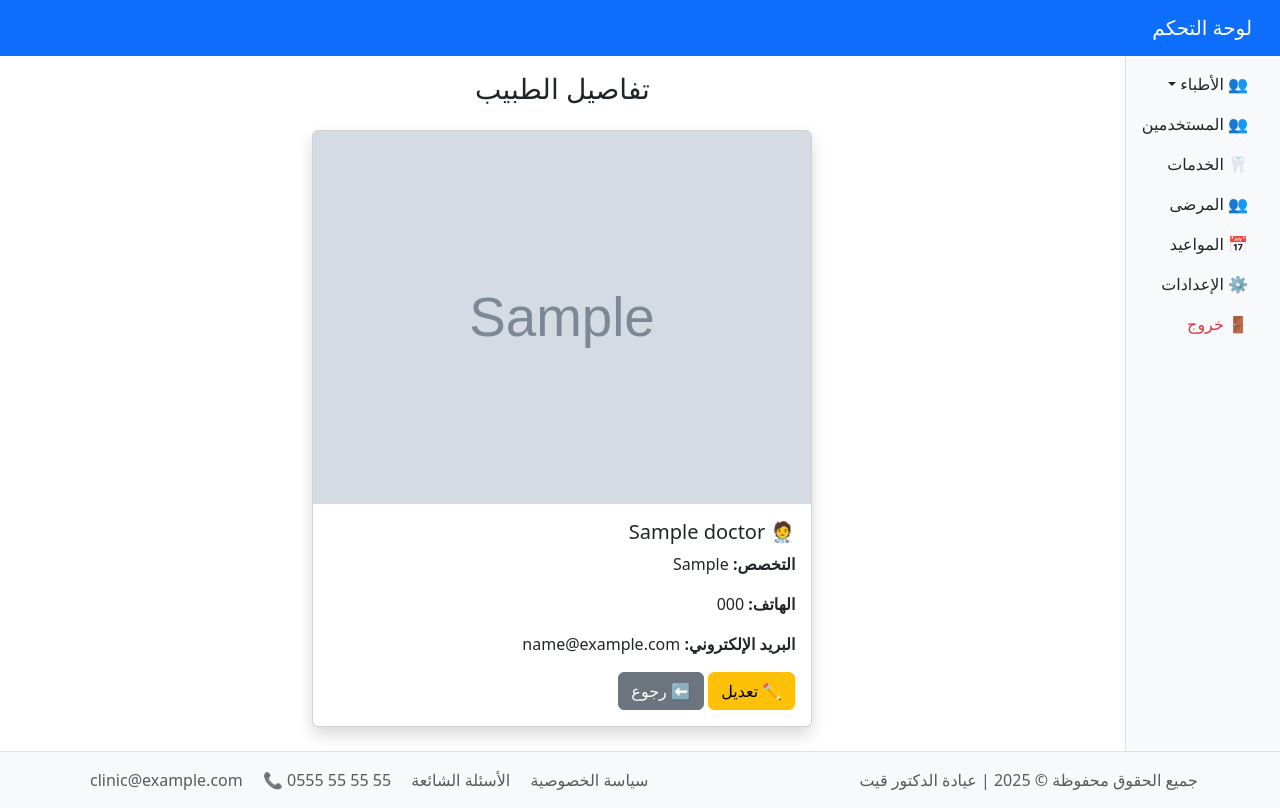
After one commit to Fatma-Laidani/Doctors, a Django app: page /doctors/1/ in a window 1280 px wide. The commit adds this page. Run offline with Django 4.2, Linux system fonts and the light colour scheme; a user stored in the database is signed in; tables that the repository leaves empty hold one stand-in row (values such as "Sample post"); grey boxes marked "Sample" are stand-in pictures; some libraries are stand-ins or nearby versions.

```diff
--- /dev/null
+++ b/dashboard/templates/dashboard/doctor_detail.html
@@ -0,0 +1,24 @@
+{% extends 'dashboard/base.html' %}
+
+{% block title %}تفاصيل الطبيب {% endblock %}
+
+{% block content %}
+<div class="container">
+    <h3 class="text-center mb-4"> تفاصيل الطبيب</h3>
+
+    <div class="card mx-auto shadow" style="max-width: 500px;">
+        {% if doctor.photo %}
+        <img src="{{ doctor.photo.url }}" class="card-img-top" alt="صورة الطبيب">
+        {% endif %}
+        <div class="card-body text-end">
+            <h5 class="card-title">🧑‍⚕️ {{ doctor.name }}</h5>
+            <p class="card-text"><strong>التخصص:</strong> {{ doctor.specialty }}</p>
+            <p class="card-text"><strong>الهاتف:</strong> {{ doctor.phone }}</p>
+            <p class="card-text"><strong>البريد الإلكتروني:</strong> {{ doctor.email }}</p>
+
+            <a href="{% url 'edit_doctor' doctor.id %}" class="btn btn-warning">✏️ تعديل</a>
+            <a href="{% url 'all_doctors' %}" class="btn btn-secondary">⬅️ رجوع</a>
+        </div>
+    </div>
+</div>
+{% endblock %}
--- a/dashboard/urls.py
+++ b/dashboard/urls.py
@@ -11,4 +11,6 @@ urlpatterns=[
     path('dashboard/all_doctors/', views.all_doctors, name='all_doctors'),
     path('doctors/edit/<int:doctor_id>/', views.edit_doctor, name='edit_doctor'),
     path('doctors/delete/<int:doctor_id>/', views.delete_doctor, name='delete_doctor'),
+    path('doctors/<int:doctor_id>/', views.doctor_detail, name='doctor_detail'),
+
 ]
--- a/dashboard/views.py
+++ b/dashboard/views.py
@@ -1,4 +1,4 @@
-from django.shortcuts import render,redirect
+from django.shortcuts import render,redirect,get_object_or_404
 # from django.http import HttpResponse
 from django.contrib.auth import authenticate, login
 from django.contrib import messages
@@ -6,6 +6,7 @@ from .forms import DoctorForm
 from doctors.models import Doctor
 from django.contrib.auth import logout
 from django.contrib.auth.decorators import login_required
+from django.db.models import Q
 
 
 
@@ -63,8 +64,14 @@ def add_doctor(request):
 
 @login_required(login_url='login')
 def all_doctors(request):
-    doctors =Doctor.objects.all()
-    return render(request, 'dashboard/all_doctors.html', {'doctors': doctors})
+    query = request.GET.get('q')
+    if query:
+        doctors = Doctor.objects.filter(
+            Q(name__icontains=query) | Q(specialty__icontains=query)
+        )
+    else:
+       doctors =Doctor.objects.all()
+    return render(request, 'dashboard/all_doctors.html', {'doctors': doctors, 'query': query})
 
 @login_required(login_url='login')
 def edit_doctor(request, doctor_id):
@@ -84,3 +91,8 @@ def delete_doctor(request, doctor_id):
     doctor = Doctor.objects.get(id=doctor_id)
     doctor.delete()
     return redirect('all_doctors')
+
+@login_required(login_url='login')
+def doctor_detail(request, doctor_id):
+    doctor = get_object_or_404(Doctor, id=doctor_id)
+    return render(request, 'dashboard/doctor_detail.html', {'doctor': doctor})
```
Also changed, not shown: dashboard/templates/dashboard/all_doctors.html (+13 -0 lines).
